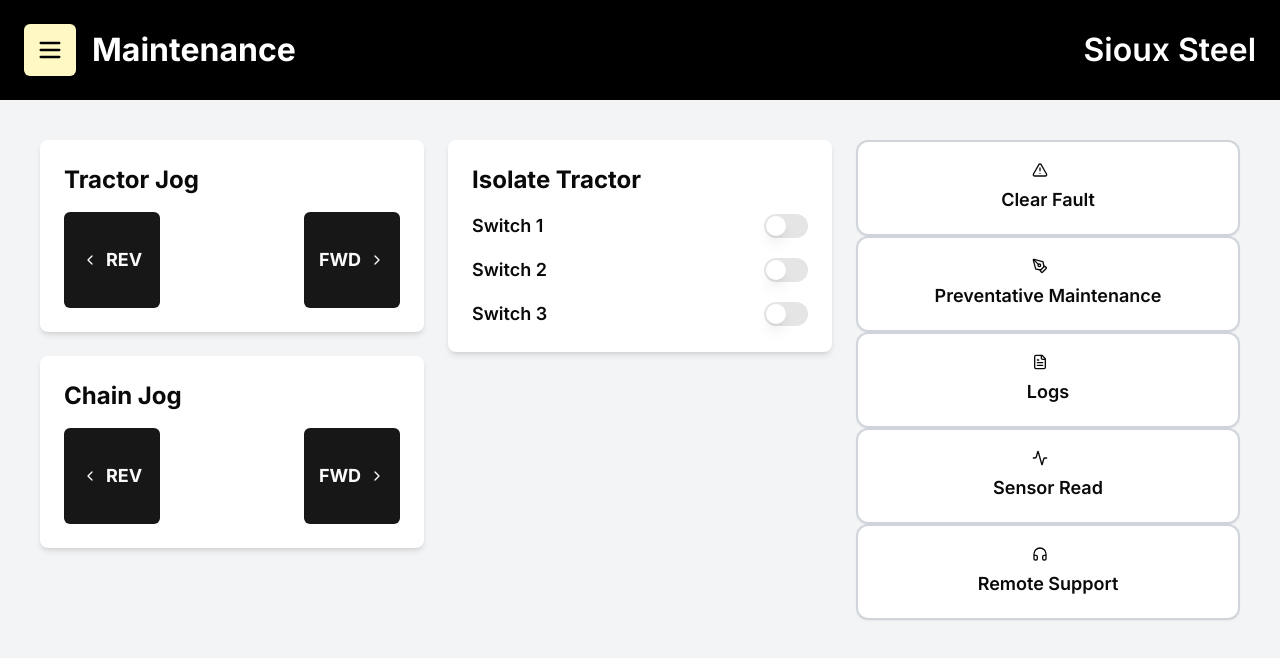
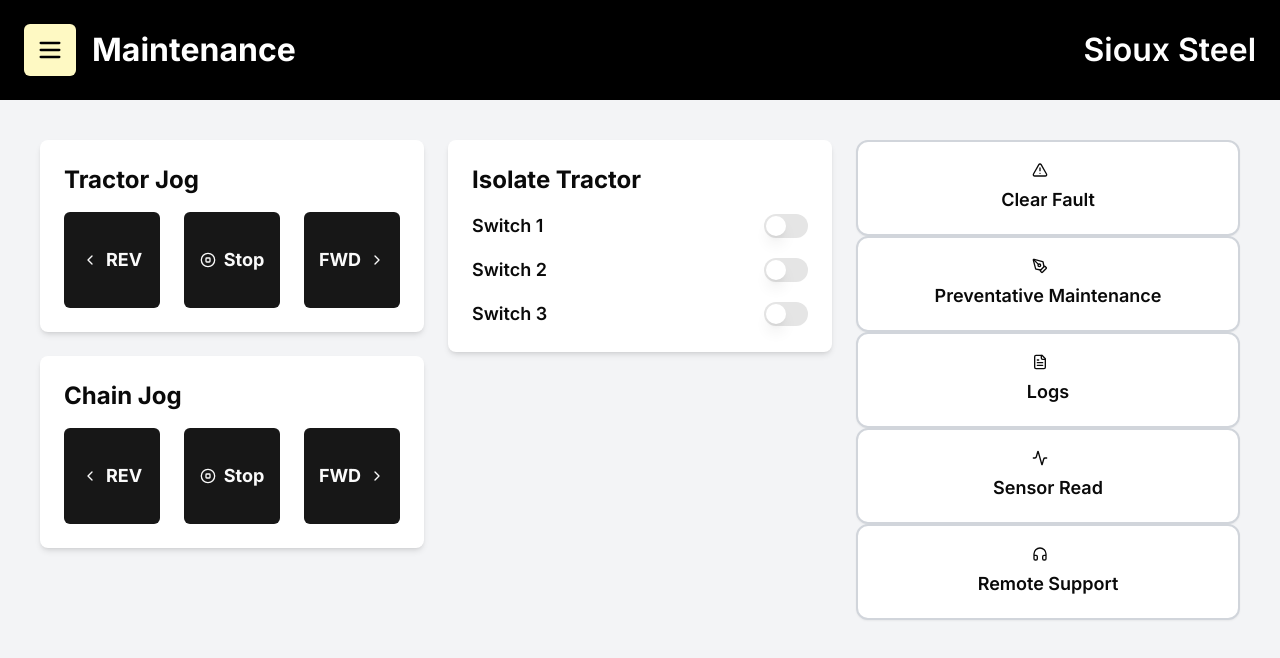
Before and after one commit to arcnid/raptor-next, a Next.js app: page /maintenance in a window 1280 px wide. Shown: the top 658 px of the page. Built offline with nearby package versions, Linux system fonts and the light colour scheme.

Commit message:
Add Stop Button To Jog Control

```diff
--- a/src/components/MaintenancePanel.tsx
+++ b/src/components/MaintenancePanel.tsx
@@ -9,6 +9,7 @@ import {
 	FileText,
 	Activity,
 	HeadphonesIcon,
+	StopCircle,
 } from "lucide-react";
 
 const JogControl = ({ title }: { title: string }) => (
@@ -18,6 +19,10 @@ const JogControl = ({ title }: { title: string }) => (
 			<Button size="lg" className="w-24 h-24 text-lg font-bold">
 				<ChevronLeft size={32} />
 				REV
+			</Button>
+			<Button size="lg" className="w-24 h-24 text-lg font-bold">
+				<StopCircle size={32} />
+				Stop
 			</Button>
 			<Button size="lg" className="w-24 h-24 text-lg font-bold">
 				FWD
```
